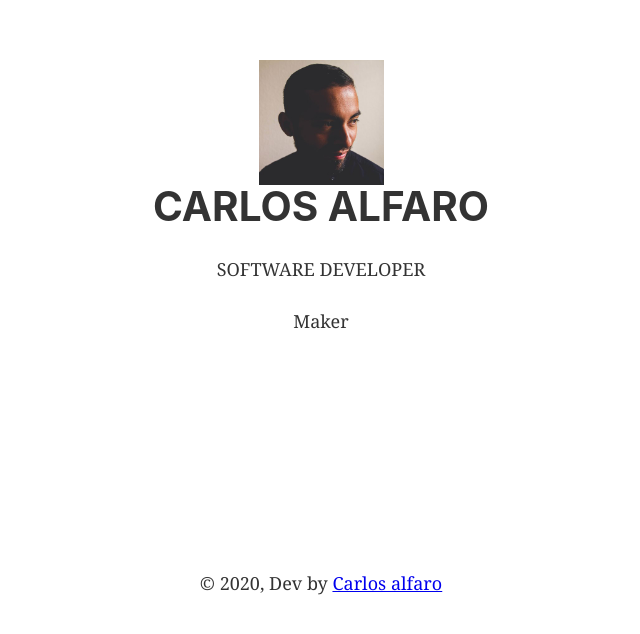
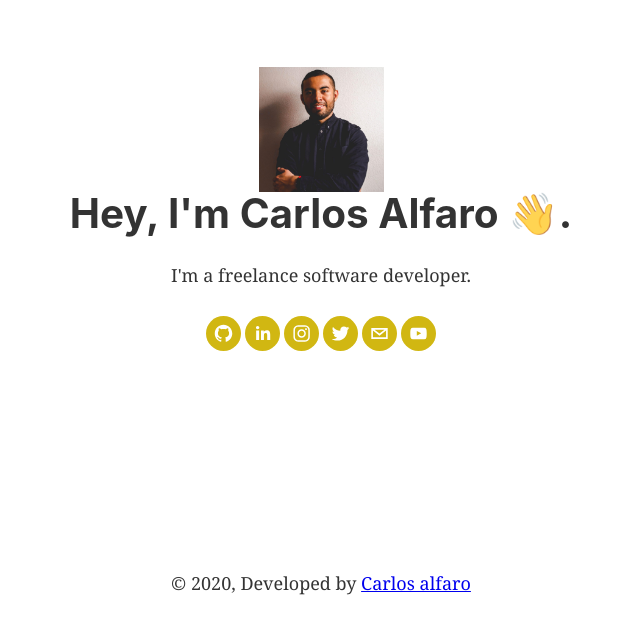
Before and after one commit to TheCarlosAlfaro/portfolio_2020, a Gatsby site: page / in a window 1280 px wide. Shown: the part 150-784 px from the top of the page, without its empty margins (319-959 px from the left). Built offline with nearby package versions, Linux system fonts and the light colour scheme; Gatsby itself is replaced by a stand-in of ours.

Commit message:
adds social icons

```diff
--- a/package.json
+++ b/package.json
@@ -16,7 +16,8 @@
     "prop-types": "^15.7.2",
     "react": "^16.12.0",
     "react-dom": "^16.12.0",
-    "react-helmet": "^5.2.1"
+    "react-helmet": "^5.2.1",
+    "react-social-icons": "^4.1.0"
   },
   "devDependencies": {
     "prettier": "^1.19.1"
--- a/src/components/layout.js
+++ b/src/components/layout.js
@@ -27,8 +27,7 @@ const Layout = ({ children }) => {
       <div id="entire-site">
         <main>{children}</main>
         <footer id="connect" className="social-footer">
-
-          © {new Date().getFullYear()}, Dev by
+          © {new Date().getFullYear()}, Developed by
           {` `}
           <a href="https://www.carlosalfaro.dev">Carlos alfaro</a>
         </footer>
--- a/src/pages/index.js
+++ b/src/pages/index.js
@@ -3,8 +3,9 @@ import { graphql } from "gatsby"
 import Layout from "../components/layout"
 import Img from "gatsby-image"
 import SEO from "../components/seo"
+import { SocialIcon } from "react-social-icons"
 
-const IndexPage = ({data}) => (
+const IndexPage = ({ data }) => (
   <Layout>
     <SEO title="Home" />
     <div className="content">
@@ -13,17 +14,47 @@ const IndexPage = ({data}) => (
         fixed={data.file.childImageSharp.fixed}
         alt="headshot"
       />
-    <h1>CARLOS ALFARO</h1>
-    <p>SOFTWARE DEVELOPER</p>
-    <p>Maker</p>
+      <h1>Hey, I'm Carlos Alfaro 👋.</h1>
+      <p>I'm a freelance software developer.</p>
+      <div className="social-icons">
+        <SocialIcon
+          url="https://github.com/carlosalfarodev"
+          bgColor="#d1b712"
+          style={{ height: 35, width: 35, margin: 2 }}
+        />
+        <SocialIcon
+          url="https://www.linkedin.com/in/carlosalfarodev/"
+          bgColor="#d1b712"
+          style={{ height: 35, width: 35, margin: 2 }}
+        />
+        <SocialIcon
+          url="https://www.instagram.com/carlosalfarodev/"
+          bgColor="#d1b712"
+          style={{ height: 35, width: 35, margin: 2 }}
+        />
+        <SocialIcon
+          url="https://twitter.com/carlosalfarodev"
+          bgColor="#d1b712"
+          style={{ height: 35, width: 35, margin: 2 }}
+        />
+        <SocialIcon
+          url="mailto:info@carlosalfaro.me?subject=Carlos Alfaro Inquiry"
+          bgColor="#d1b712"
+          style={{ height: 35, width: 35, margin: 2 }}
+        />
+        <SocialIcon
+          url="https://www.youtube.com/channel/UC5S3e876wk3AcNz2N5Y1MEA"
+          bgColor="#d1b712"
+          style={{ height: 35, width: 35, margin: 2 }}
+        />
+      </div>
     </div>
   </Layout>
 )
 
-
 export const query = graphql`
   query {
-  file(relativePath: { eq: "profile-pic.jpg" }) {
+    file(relativePath: { eq: "profile-pic1.JPG" }) {
       childImageSharp {
         fixed(width: 125, height: 125) {
           ...GatsbyImageSharpFixed
```
Also changed, not shown: src/images/profile-pic1.JPG (added), 1 other file. Lines whose indentation alone changed are shown as unchanged.
